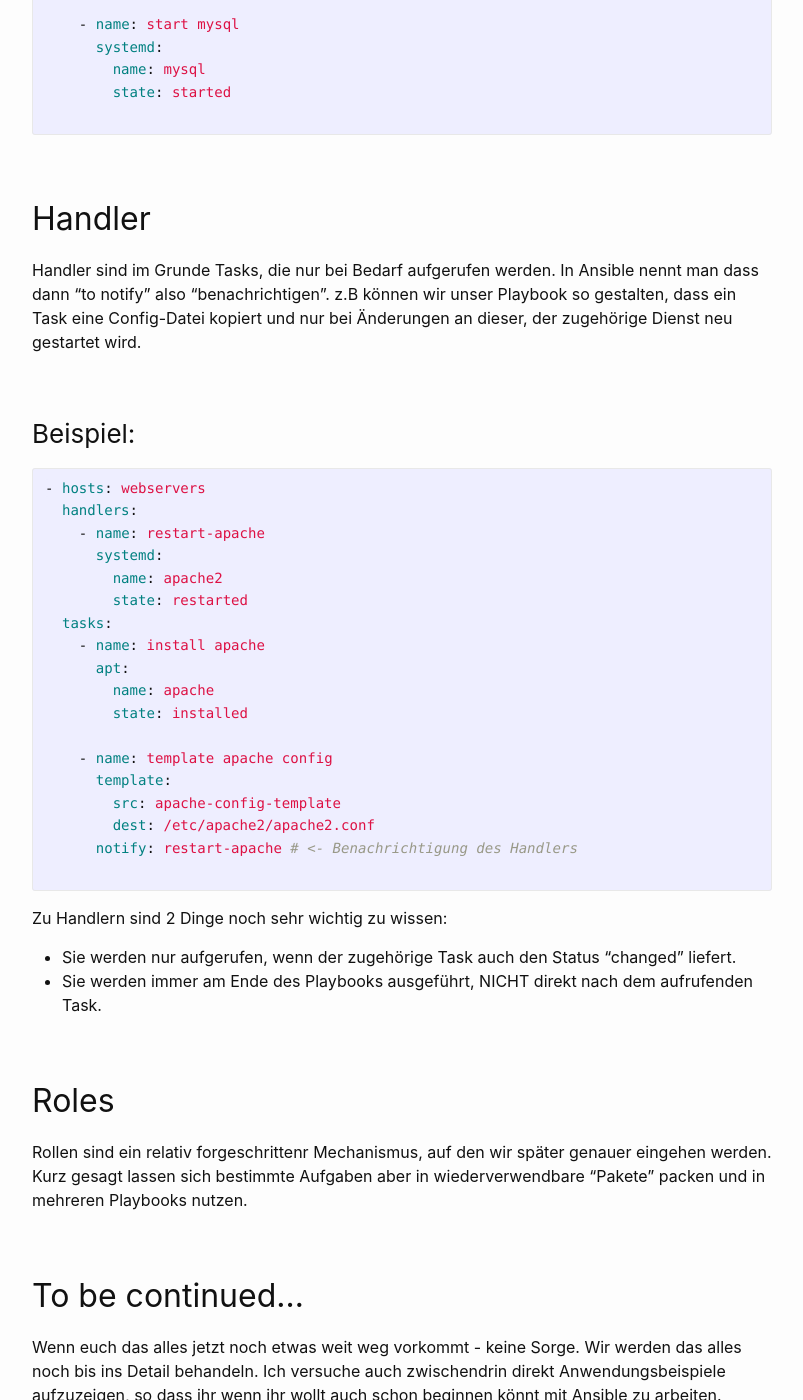
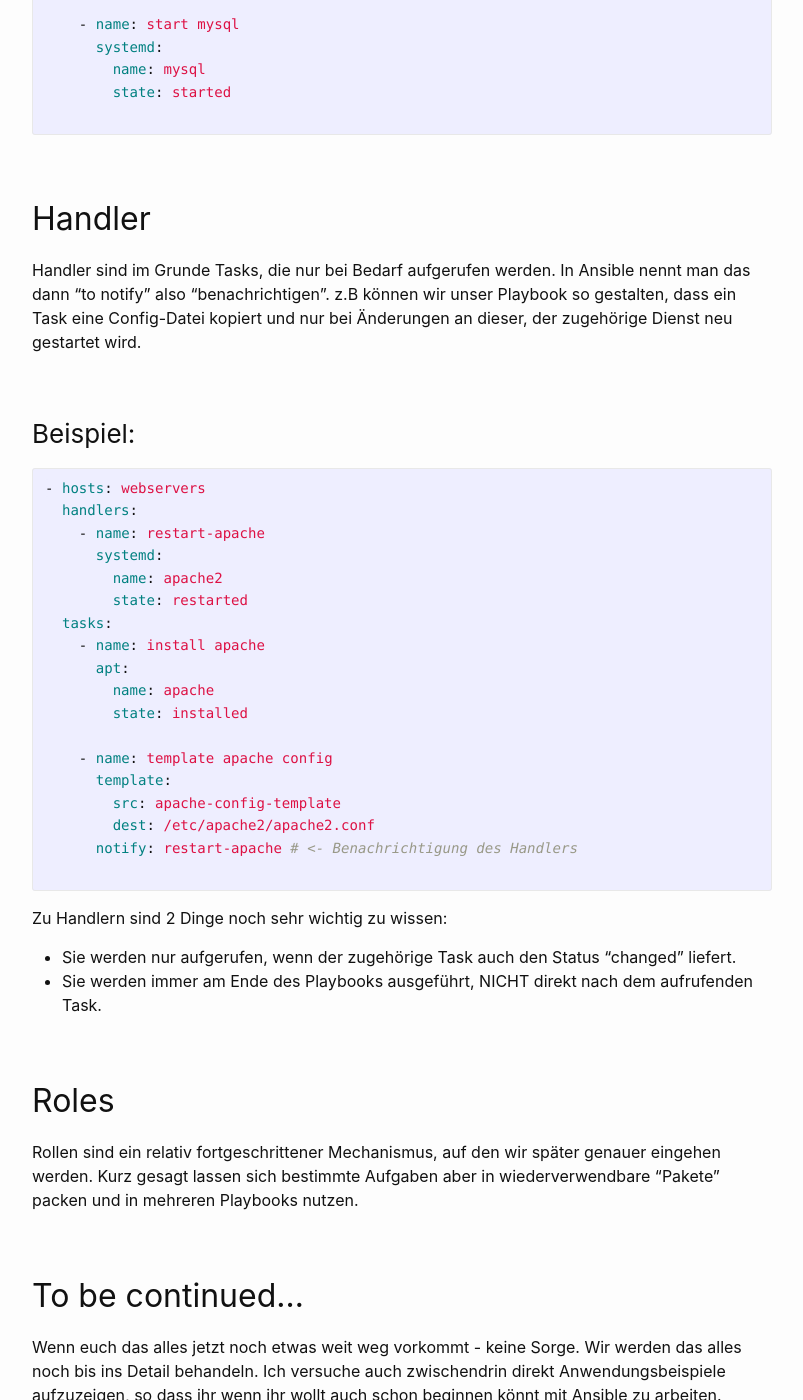
Before and after one commit to dermow/der-mow.de, a Jekyll site: the page built from _posts/2021-02-12-ansible-guide-1.markdown, in a window 1280 px wide and 1400 px high, scrolled down 4056 px. Shown: the whole window, without its empty margins (238-1041 px from the left). Built offline with Jekyll 4.4.1, drawn with Linux system fonts in a browser that asks for light colours; comment, search, counter and statistics services are not loaded.

Commit message:
Update 2021-02-12-ansible-guide-1.markdown

```diff
--- a/_posts/2021-02-12-ansible-guide-1.markdown
+++ b/_posts/2021-02-12-ansible-guide-1.markdown
@@ -140,7 +140,7 @@ Ein Play definiert ein Set an Tasks, welches auf bestimmten Hosts ausgeführt we
 
 ## Handler
 
-Handler sind im Grunde Tasks, die nur bei Bedarf aufgerufen werden. In Ansible nennt man dass dann "to notify" also "benachrichtigen". z.B können wir unser Playbook so gestalten,
+Handler sind im Grunde Tasks, die nur bei Bedarf aufgerufen werden. In Ansible nennt man das dann "to notify" also "benachrichtigen". z.B können wir unser Playbook so gestalten,
 dass ein Task eine Config-Datei kopiert und nur bei Änderungen an dieser, der zugehörige Dienst neu gestartet wird.
 
 ### Beispiel:
@@ -173,7 +173,7 @@ Zu Handlern sind 2 Dinge noch sehr wichtig zu wissen:
 
 ## Roles
 
-Rollen sind ein relativ forgeschrittenr Mechanismus, auf den wir später genauer eingehen werden. Kurz gesagt lassen sich bestimmte Aufgaben aber in wiederverwendbare "Pakete" packen und in mehreren Playbooks nutzen.
+Rollen sind ein relativ fortgeschrittener Mechanismus, auf den wir später genauer eingehen werden. Kurz gesagt lassen sich bestimmte Aufgaben aber in wiederverwendbare "Pakete" packen und in mehreren Playbooks nutzen.
 
 
 ## To be continued...
```
